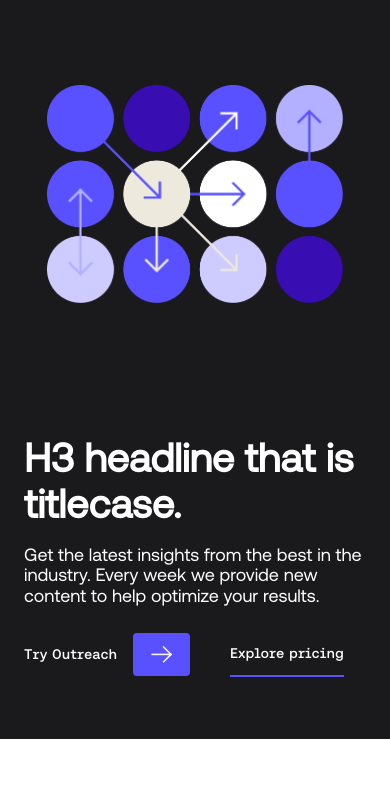
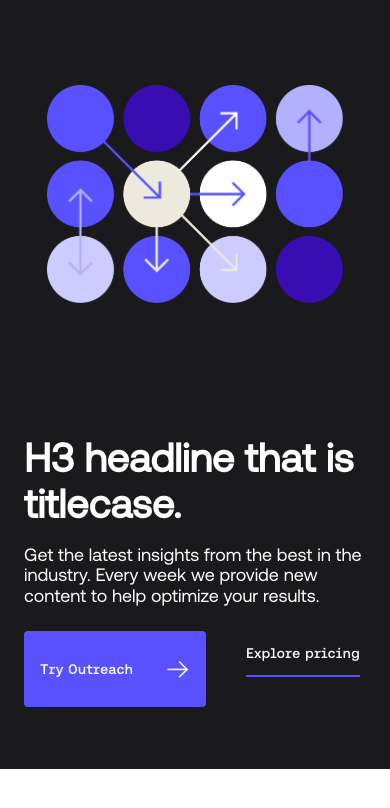
Before and after one commit to ErickRoo/pxpl, a Next.js app: page /components/PreFooter in a window 390 px wide. Shown: the top 808 px of the page. Built offline with nearby package versions, Linux system fonts and the light colour scheme.

Commit message:
fix: set style for primary cta in mobile version

```diff
--- a/components/blocks/pre_footer_image/pre_footer_image.module.scss
+++ b/components/blocks/pre_footer_image/pre_footer_image.module.scss
@@ -70,6 +70,24 @@
   display: flex;
   flex-wrap: wrap;
   gap: 4rem;
+
+  > div:first-child {
+    background-color: #5951FF;
+    border-radius: 0.4rem;
+
+    > div:first-child {
+      padding: 1.6rem;
+      padding-right: 0;
+    }
+
+    @screen lg {
+      background-color: transparent;
+
+      > div:first-child {
+        padding: 0;
+      }
+    }
+  }
 }
 
 .rightSide {
```
